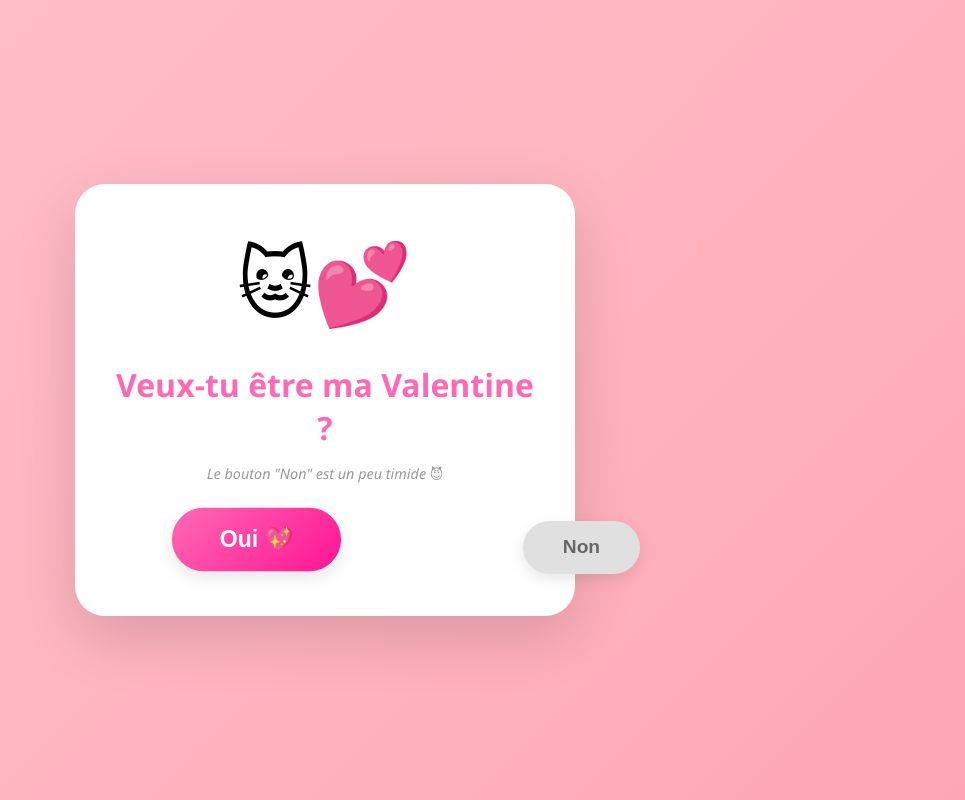
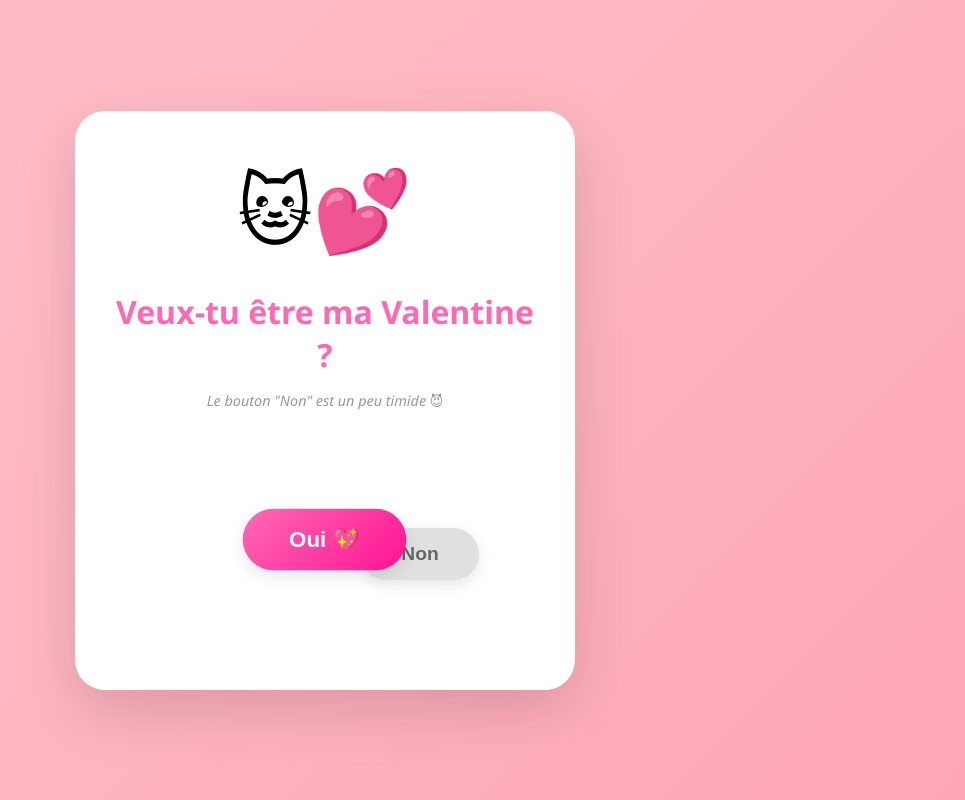
Before and after one commit to MarcoSVDG/valentine, a plain HTML site: page index.html in a window 1280 px wide. Both pictures are taken after a click on the button "Non". Shown: the whole page, without its empty margins (315-1280 px from the left). Drawn offline with Linux system fonts and the light colour scheme.

Commit message:
Update index.html

```diff
--- a/index.html
+++ b/index.html
@@ -62,11 +62,14 @@
 
         .buttons-container {
             display: flex;
+            flex-direction: row;
             gap: 20px;
             justify-content: center;
-            flex-wrap: wrap;
+            align-items: center;
             margin-top: 30px;
             position: relative;
+            min-height: 200px;
+            padding: 30px 20px;
         }
 
         button {
@@ -84,17 +87,20 @@
             background: linear-gradient(135deg, #ff69b4, #ff1493);
             color: white;
             transform: scale(1);
+            /* Taille maximale fixe */
+            max-width: 200px;
+            max-height: 80px;
+            position: relative;
+            z-index: 2;
         }
 
         #yesBtn:hover {
-            transform: scale(1.05);
             box-shadow: 0 8px 20px rgba(255, 105, 180, 0.4);
         }
 
         #noBtn {
             background: #e0e0e0;
             color: #666;
-            position: absolute;
             transition: all 0.2s ease;
         }
 
@@ -196,6 +202,11 @@
             .character {
                 font-size: 60px;
             }
+
+            .buttons-container {
+                min-height: 180px;
+                padding: 25px 15px;
+            }
         }
     </style>
 </head>
@@ -230,38 +241,100 @@
         const noBtn = document.getElementById('noBtn');
         const buttonsContainer = document.getElementById('buttonsContainer');
         const successMessage = document.getElementById('successMessage');
+        const card = document.querySelector('.card');
 
-        // Variables pour suivre la taille du bouton "Oui"
+        // Variables
         let yesScale = 1;
+        const maxYesScale = 1.5;
+        let hasMovedOnce = false;
+        const FLEE_DISTANCE = 80; // Distance en px à laquelle le bouton commence à fuir
 
-        // Fonction pour déplacer le bouton "Non" aléatoirement
+        // Fonction pour déplacer le bouton "Non" aléatoirement dans le conteneur
         function moveNoButton() {
-            const card = document.querySelector('.card');
-            const cardRect = card.getBoundingClientRect();
-            const btnRect = noBtn.getBoundingClientRect();
+            // Au premier déplacement, on fixe la position absolue
+            if (!hasMovedOnce) {
+                const noBtnRect = noBtn.getBoundingClientRect();
+                const containerRect = buttonsContainer.getBoundingClientRect();
+                noBtn.style.position = 'absolute';
+                noBtn.style.left = (noBtnRect.left - containerRect.left) + 'px';
+                noBtn.style.top = (noBtnRect.top - containerRect.top) + 'px';
+                hasMovedOnce = true;
+            }
 
-            // Calcul des limites pour garder le bouton visible dans la carte
-            const maxX = cardRect.width - btnRect.width - 40;
-            const maxY = cardRect.height - btnRect.height - 40;
+            const containerRect = buttonsContainer.getBoundingClientRect();
+            const btnW = noBtn.offsetWidth;
+            const btnH = noBtn.offsetHeight;
+            const margin = 15;
 
-            // Position aléatoire
-            const randomX = Math.random() * maxX;
-            const randomY = Math.random() * maxY;
+            // Limites pour rester dans le conteneur
+            const maxX = containerRect.width - btnW - margin;
+            const maxY = containerRect.height - btnH - margin;
 
-            // Application de la nouvelle position
+            // Position aléatoire dans les limites
+            const randomX = Math.random() * Math.max(0, maxX - margin) + margin;
+            const randomY = Math.random() * Math.max(0, maxY - margin) + margin;
+
             noBtn.style.left = randomX + 'px';
             noBtn.style.top = randomY + 'px';
 
-            // Agrandir le bouton "Oui"
-            yesScale += 0.1;
-            yesBtn.style.transform = `scale(${yesScale})`;
+            // Agrandir le bouton "Oui" jusqu'à la limite
+            if (yesScale < maxYesScale) {
+                yesScale = Math.min(yesScale + 0.08, maxYesScale);
+                yesBtn.style.transform = `scale(${yesScale})`;
+            }
         }
 
-        // Événement sur le survol du bouton "Non"
-        noBtn.addEventListener('mouseenter', moveNoButton);
+        // Écouter le mouvement de la souris sur toute la carte
+        card.addEventListener('mousemove', (e) => {
+            if (!hasMovedOnce && noBtn.style.position !== 'absolute') {
+                // Avant le premier mouvement, on calcule quand même la distance
+            }
 
-        // Événement sur le clic du bouton "Non" (au cas où quelqu'un arrive à cliquer)
+            const noBtnRect = noBtn.getBoundingClientRect();
+
+            // Centre du bouton "Non"
+            const btnCenterX = noBtnRect.left + noBtnRect.width / 2;
+            const btnCenterY = noBtnRect.top + noBtnRect.height / 2;
+
+            // Position du curseur
+            const mouseX = e.clientX;
+            const mouseY = e.clientY;
+
+            // Calcul de la distance entre le curseur et le centre du bouton
+            const distance = Math.sqrt(
+                Math.pow(mouseX - btnCenterX, 2) + Math.pow(mouseY - btnCenterY, 2)
+            );
+
+            // Si le curseur est proche du bouton, celui-ci fuit
+            if (distance < FLEE_DISTANCE) {
+                moveNoButton();
+            }
+        });
+
+        // Pour mobile : écouter les mouvements du doigt sur la carte
+        card.addEventListener('touchmove', (e) => {
+            const touch = e.touches[0];
+            const noBtnRect = noBtn.getBoundingClientRect();
+
+            const btnCenterX = noBtnRect.left + noBtnRect.width / 2;
+            const btnCenterY = noBtnRect.top + noBtnRect.height / 2;
+
+            const distance = Math.sqrt(
+                Math.pow(touch.clientX - btnCenterX, 2) + Math.pow(touch.clientY - btnCenterY, 2)
+            );
+
+            if (distance < FLEE_DISTANCE) {
+                moveNoButton();
+            }
+        });
+
+        // Sécurité : si quelqu'un arrive quand même à cliquer sur "Non"
         noBtn.addEventListener('click', (e) => {
+            e.preventDefault();
+            moveNoButton();
+        });
+
+        noBtn.addEventListener('touchstart', (e) => {
             e.preventDefault();
             moveNoButton();
         });
@@ -317,12 +390,8 @@
             document.querySelector('.character').textContent = '😻💝';
         });
 
-        // Initialiser la position du bouton "Non"
-        window.addEventListener('load', () => {
-            noBtn.style.position = 'relative';
-            noBtn.style.left = '0';
-            noBtn.style.top = '0';
-        });
+        // Le bouton "Non" est initialement en position statique (côte à côte avec "Oui")
+        // Il passera en position absolute lors du premier déplacement
     </script>
 </body>
 </html>
```
